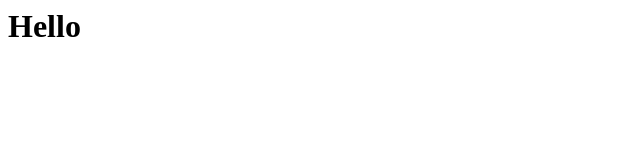
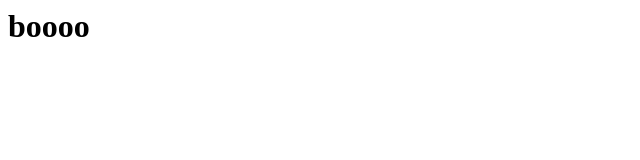
Before and after one commit to suithar/skills-code-with-codespaces, a plain HTML site: page index.html in a window 1280 px wide. Shown: the full height of the page, 0-640 px from the left. Drawn offline with Linux system fonts and the light colour scheme.

Commit message:
updated h1

```diff
--- a/index.html
+++ b/index.html
@@ -1,3 +1,3 @@
 <html>
-  <h1>Hello</h1>
+  <h1>boooo</h1>
 </html>
```
